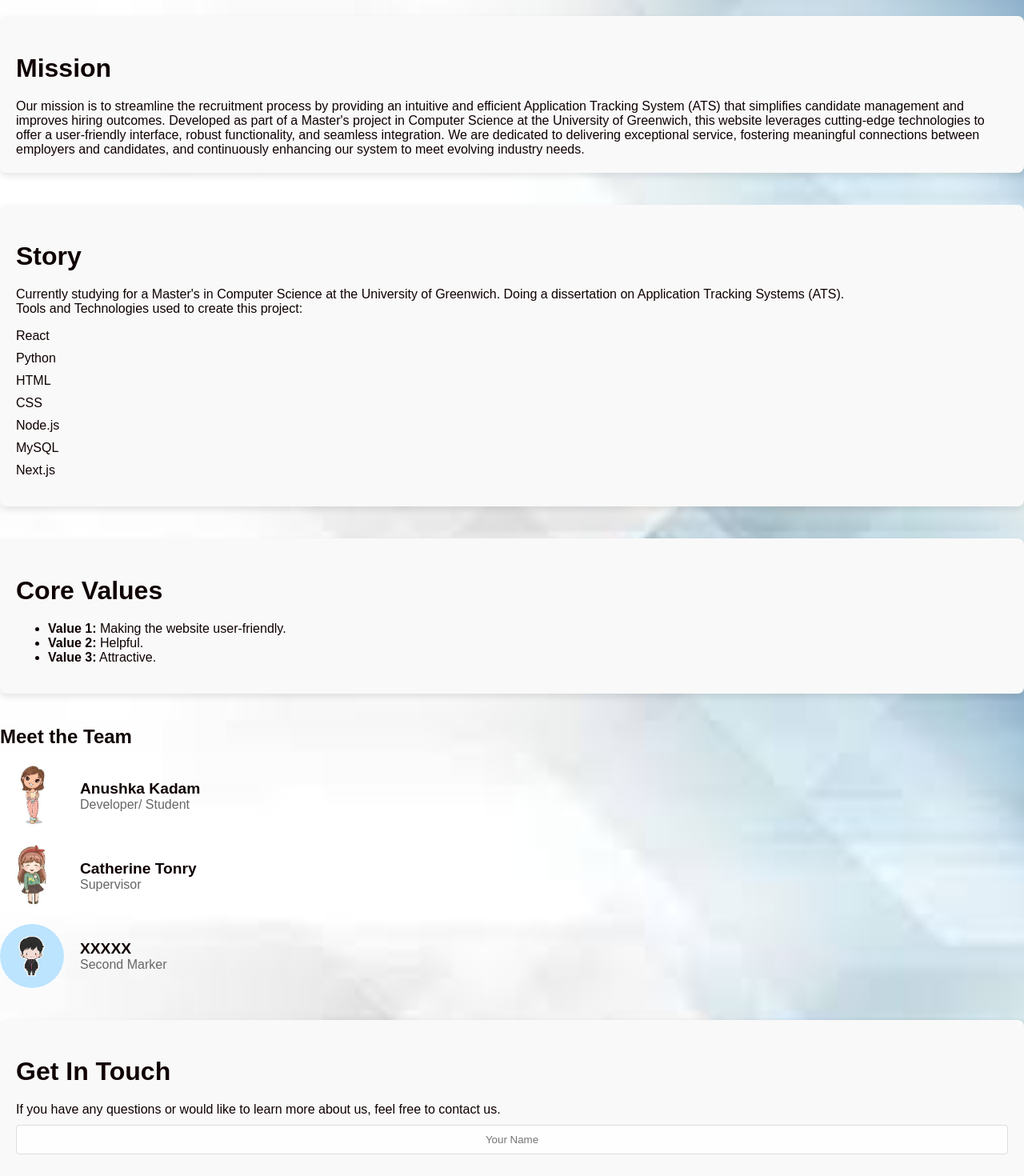
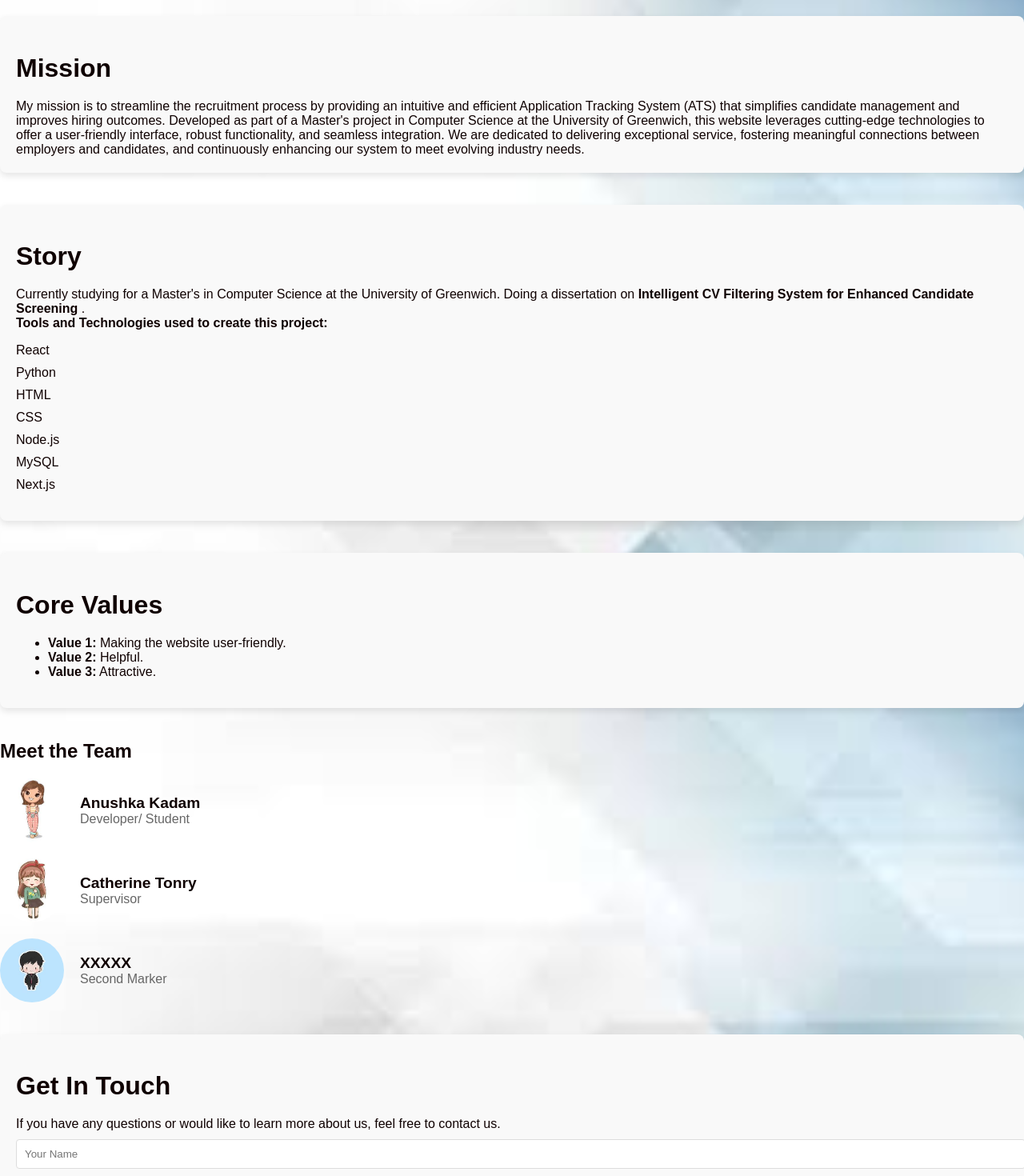
Before and after one commit to akadam22/cv_website, a React (Create React App) app: page /about in a window 1280 px wide. Shown: the part 820-2290 px from the top of the page at 80% size. Built offline with nearby package versions, Linux system fonts and the light colour scheme.

Commit message:
Css updates

```diff
--- a/src/pages/AboutUs.js
+++ b/src/pages/AboutUs.js
@@ -47,13 +47,13 @@ const AboutUs = () => {
 
       <section className="mission-statement">
         <h2>Mission</h2>
-        <p>Our mission is to streamline the recruitment process by providing an intuitive and efficient Application Tracking System (ATS) that simplifies candidate management and improves hiring outcomes. Developed as part of a Master's project in Computer Science at the University of Greenwich, this website leverages cutting-edge technologies to offer a user-friendly interface, robust functionality, and seamless integration. We are dedicated to delivering exceptional service, fostering meaningful connections between employers and candidates, and continuously enhancing our system to meet evolving industry needs.</p>
+        <p>My mission is to streamline the recruitment process by providing an intuitive and efficient Application Tracking System (ATS) that simplifies candidate management and improves hiring outcomes. Developed as part of a Master's project in Computer Science at the University of Greenwich, this website leverages cutting-edge technologies to offer a user-friendly interface, robust functionality, and seamless integration. We are dedicated to delivering exceptional service, fostering meaningful connections between employers and candidates, and continuously enhancing our system to meet evolving industry needs.</p>
       </section>
 
       <section className="company-history">
         <h2>Story</h2>
-        <p>Currently studying for a Master's in Computer Science at the University of Greenwich. Doing a dissertation on Application Tracking Systems (ATS).</p>
-        <p>Tools and Technologies used to create this project:</p>
+        <p>Currently studying for a Master's in Computer Science at the University of Greenwich. Doing a dissertation on <strong> Intelligent CV Filtering System for Enhanced Candidate Screening  </strong>.</p>
+        <p><strong>Tools and Technologies used to create this project:</strong></p>
         <ul>
           <li>React</li>
           <li>Python</li>
@@ -103,7 +103,7 @@ const AboutUs = () => {
         <h2>Get In Touch</h2>
         <p>If you have any questions or would like to learn more about us, feel free to contact us.</p>
         <form className="contact-form" onSubmit={handleSubmit}>
-          <input type="text" name="name" placeholder="Your Name" required />
+          <input name="name" placeholder="Your Name" required />
           <input type="email" name="email" placeholder="Your Email" required />
           <textarea name="message" placeholder="Your Message" required></textarea>
           <button type="submit">Send Message</button>
--- a/src/pages/HomePage.js
+++ b/src/pages/HomePage.js
@@ -88,7 +88,7 @@ function HomePage() {
           <div className="hero-overlay">
             <h1>Welcome to Application Tracking System.</h1>
             <p>Discover how we can help you streamline your processes.</p>
-            <Link href="/about" className="cta-button">Learn More</Link>
+            <button className="cta-button" onClick={() => window.location.href = '/about'}>Learn More</button>
           </div>
         </div>
       </div>
--- a/src/styles/OurJobs.css
+++ b/src/styles/OurJobs.css
@@ -1,12 +1,14 @@
 .job-listings {
     padding: 20px;
     font-family: Arial, sans-serif;
+    color: black;
   }
 
   .job-listings h1 {
     font-size: 2.5em;
     margin-bottom: 20px;
     text-align: center;
+    color: black;
   }
 
   .card-container {
```
